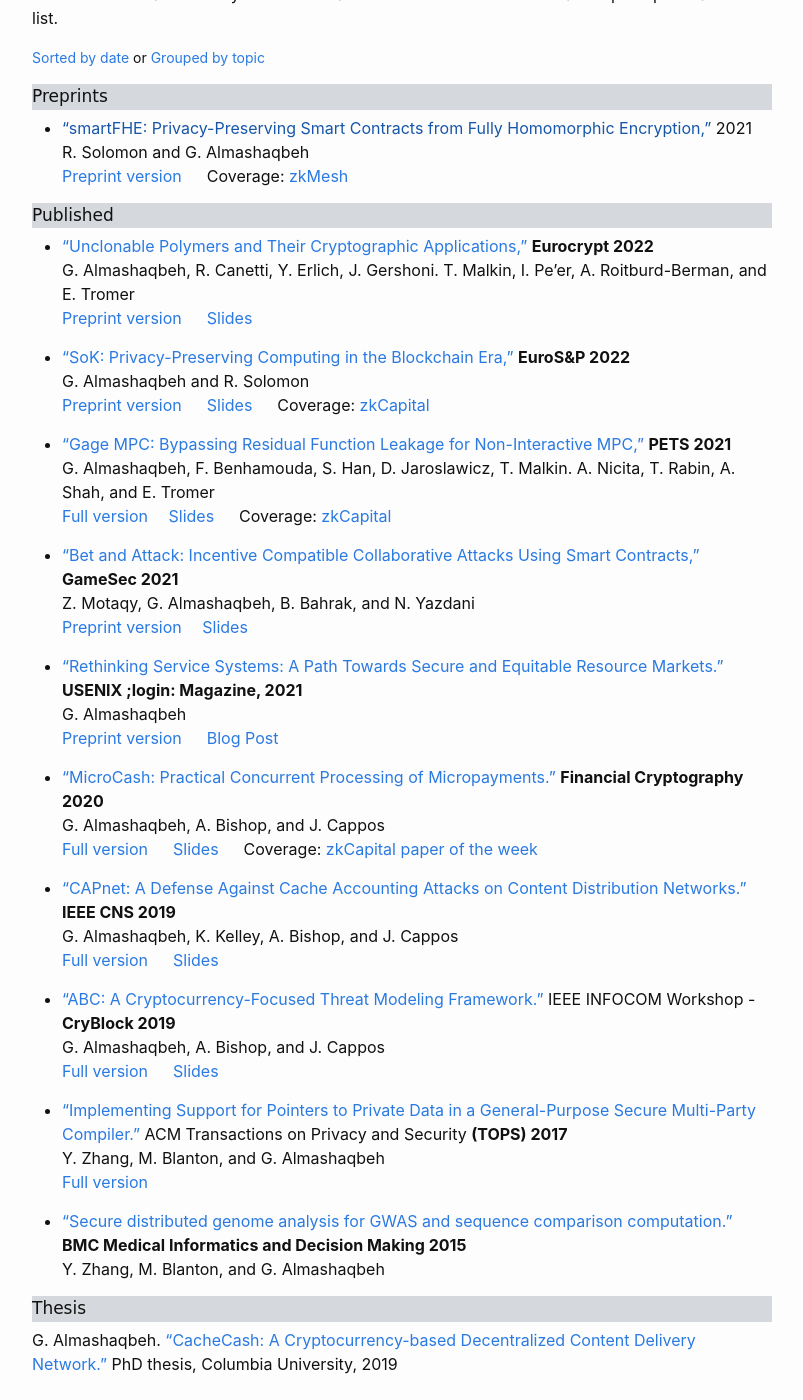
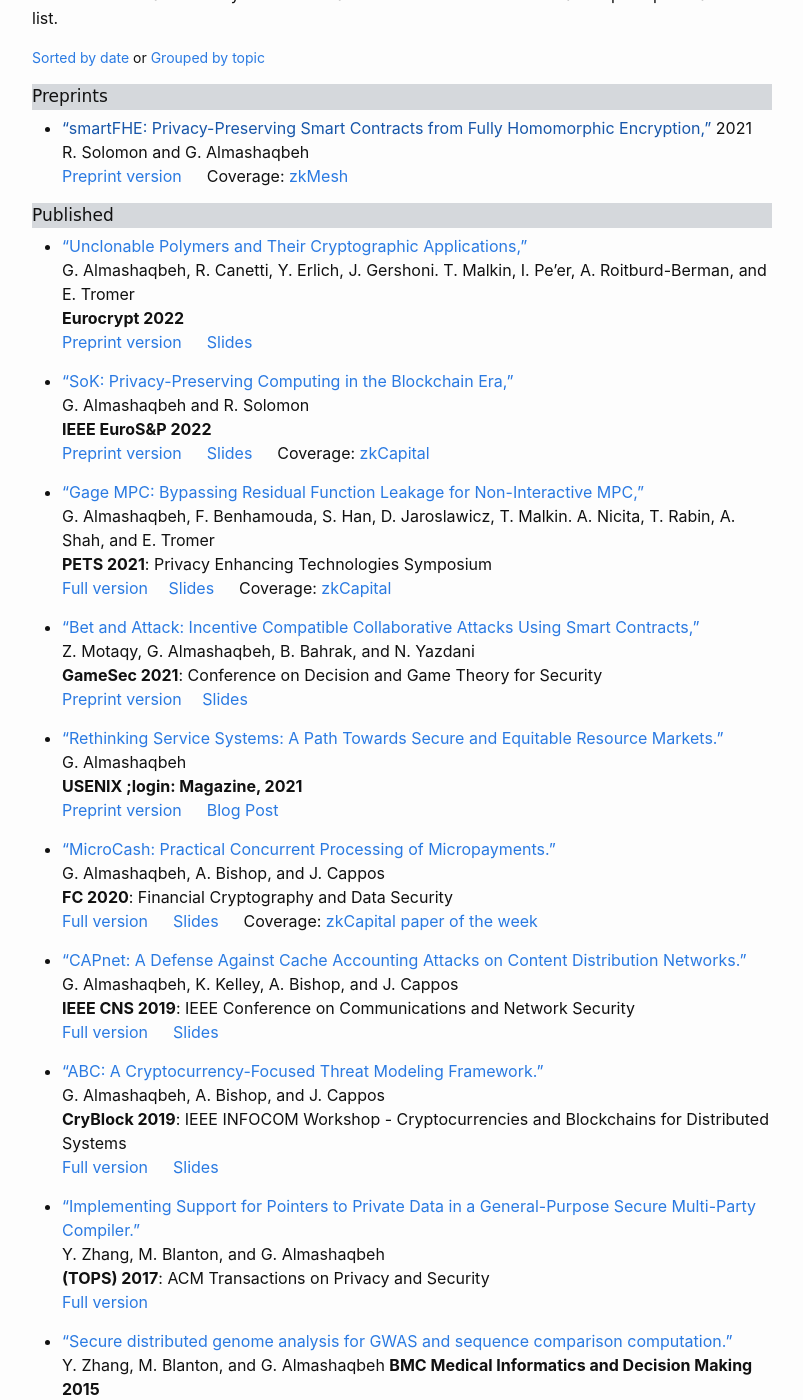
Before and after one commit to GhadaAlmashaqbeh/GhadaAlmashaqbeh.github.io, a Jekyll site: the page built from 02-publications.md, in a window 1280 px wide and 1400 px high, scrolled down 207 px. Shown: the whole window, without its empty margins (238-1041 px from the left). Built offline with Jekyll 4.4.1, drawn with Linux system fonts in a browser that asks for light colours.

Commit message:
edit index

```diff
--- a/02-publications.md
+++ b/02-publications.md
@@ -20,44 +20,54 @@ A selected list based on my current research interests. Check [here](https://sch
 
 <div style="font-family: 'Comic Sans MS'; font-size:17px; background-color:rgb(213, 216, 220);margin-bottom:6px;">Published</div>
 
-* ["Unclonable Polymers and Their Cryptographic Applications,"](https://link.springer.com/chapter/10.1007/978-3-031-06944-4_26) **Eurocrypt 2022**<br/>
+* ["Unclonable Polymers and Their Cryptographic Applications,"](https://link.springer.com/chapter/10.1007/978-3-031-06944-4_26)<br/>
   G. Almashaqbeh, R. Canetti, Y. Erlich, J. Gershoni. T. Malkin, I. Pe’er, A. Roitburd-Berman, and E. Tromer<br/>
+  **Eurocrypt 2022**<br/>
   [Preprint version](https://eprint.iacr.org/2022/658) &emsp; [Slides](../slides/eurocrypt22.pdf)
 
-* ["SoK: Privacy-Preserving Computing in the Blockchain Era,"](https://ieeexplore.ieee.org/document/9797340) **EuroS&P 2022**<br/>
+* ["SoK: Privacy-Preserving Computing in the Blockchain Era,"](https://ieeexplore.ieee.org/document/9797340)<br/>
   G. Almashaqbeh and R. Solomon <br/>
+  **IEEE EuroS&P 2022**<br/>
   [Preprint version](https://eprint.iacr.org/2021/727.pdf) &emsp; [Slides](../slides/sok-eurosp22.pdf) &emsp; Coverage: [zkCapital](https://zkcapital.substack.com/p/this-week-in-blockchain-research-def)
 
-* ["Gage MPC: Bypassing Residual Function Leakage for Non-Interactive MPC,"](https://sciendo.com/article/10.2478/popets-2021-0083) **PETS 2021**<br/>
+* ["Gage MPC: Bypassing Residual Function Leakage for Non-Interactive MPC,"](https://sciendo.com/article/10.2478/popets-2021-0083)<br/>
   G. Almashaqbeh, F. Benhamouda, S. Han, D. Jaroslawicz, T. Malkin. A. Nicita, T. Rabin, A. Shah, and E. Tromer<br/>
+  **PETS 2021**: Privacy Enhancing Technologies Symposium<br/>
   [Full version](https://eprint.iacr.org/2021/256)&emsp; [Slides](../slides/gagempc-pets-2021.pdf) &emsp; Coverage: [zkCapital](https://zkcapital.substack.com/p/this-week-in-blockchain-research-fb6)
 
-* ["Bet and Attack: Incentive Compatible Collaborative Attacks Using Smart Contracts,"](https://link.springer.com/chapter/10.1007/978-3-030-90370-1_16) **GameSec 2021**<br/>
+* ["Bet and Attack: Incentive Compatible Collaborative Attacks Using Smart Contracts,"](https://link.springer.com/chapter/10.1007/978-3-030-90370-1_16)<br/>
   Z. Motaqy, G. Almashaqbeh, B. Bahrak, and N. Yazdani <br/>
+  **GameSec 2021**: Conference on Decision and Game Theory for Security<br/>
   [Preprint version](https://arxiv.org/pdf/2010.12280.pdf)&emsp; [Slides](../slides/gamesec21.pdf)
 
-* ["Rethinking Service Systems: A Path Towards Secure and Equitable Resource Markets."](https://www.usenix.org/publications/loginonline/rethinking-service-systems) **USENIX ;login: Magazine, 2021**<br/>
+* ["Rethinking Service Systems: A Path Towards Secure and Equitable Resource Markets."](https://www.usenix.org/publications/loginonline/rethinking-service-systems)<br/>
   G. Almashaqbeh<br/>
+  **USENIX ;login: Magazine, 2021**<br/>
   [Preprint version](./preprint/almashaqbeh-login-21.pdf) &emsp; [Blog Post](https://blog.nucypher.com/the-path-towards-building-decentralized-services/)
 
-* ["MicroCash: Practical Concurrent Processing of Micropayments."](https://link.springer.com/chapter/10.1007/978-3-030-51280-4_13) **Financial Cryptography 2020**<br/>
+* ["MicroCash: Practical Concurrent Processing of Micropayments."](https://link.springer.com/chapter/10.1007/978-3-030-51280-4_13)<br/>
   G. Almashaqbeh, A. Bishop, and J. Cappos<br/>
+  **FC 2020**: Financial Cryptography and Data Security<br/>
   [Full version](https://arxiv.org/abs/1911.08520) &emsp; [Slides](../slides/microcash-fc-2020.pdf) &emsp; Coverage: [zkCapital paper of the week](https://zkcapital.substack.com/p/this-week-in-blockchain-research-92a)
 
-* ["CAPnet: A Defense Against Cache Accounting Attacks on Content Distribution Networks."](https://ieeexplore.ieee.org/document/8802825) **IEEE CNS 2019** <br/>
+* ["CAPnet: A Defense Against Cache Accounting Attacks on Content Distribution Networks."](https://ieeexplore.ieee.org/document/8802825)<br/>
   G. Almashaqbeh, K. Kelley, A. Bishop, and J. Cappos <br/>
+  **IEEE CNS 2019**: IEEE Conference on Communications and Network Security <br/>
   [Full version](https://arxiv.org/abs/1906.10272) &emsp; [Slides](../slides/capnet-cns-2019.pdf)
 
-* ["ABC: A Cryptocurrency-Focused Threat Modeling Framework."](https://ieeexplore.ieee.org/document/8845101) IEEE INFOCOM Workshop - **CryBlock 2019**  <br/>
+* ["ABC: A Cryptocurrency-Focused Threat Modeling Framework."](https://ieeexplore.ieee.org/document/8845101)<br/>
   G. Almashaqbeh, A. Bishop, and J. Cappos <br/>
+  **CryBlock 2019**: IEEE INFOCOM Workshop - Cryptocurrencies and Blockchains for Distributed Systems <br/>
   [Full version](https://arxiv.org/abs/1903.03422) &emsp; [Slides](../slides/abc-cryblock-2019.pdf)
 
-* ["Implementing Support for Pointers to Private Data in a General-Purpose Secure Multi-Party Compiler."](https://dl.acm.org/citation.cfm?id=3154600) ACM Transactions on Privacy and Security **(TOPS) 2017** <br/>
+* ["Implementing Support for Pointers to Private Data in a General-Purpose Secure Multi-Party Compiler."](https://dl.acm.org/citation.cfm?id=3154600)<br/>
   Y. Zhang, M. Blanton, and G. Almashaqbeh <br/>
+  **(TOPS) 2017**: ACM Transactions on Privacy and Security <br/>
   [Full version](https://arxiv.org/abs/1509.01763)
 
-* ["Secure distributed genome analysis for GWAS and sequence comparison computation."](https://bmcmedinformdecismak.biomedcentral.com/articles/10.1186/1472-6947-15-S5-S4) **BMC Medical Informatics and Decision Making 2015** <br/>
+* ["Secure distributed genome analysis for GWAS and sequence comparison computation."](https://bmcmedinformdecismak.biomedcentral.com/articles/10.1186/1472-6947-15-S5-S4)<br/>
 Y. Zhang, M. Blanton, and G. Almashaqbeh
+**BMC Medical Informatics and Decision Making 2015** <br/>
 
 
 <div style="font-family: 'Comic Sans MS'; font-size:17px; background-color:rgb(213, 216, 220);margin-bottom:6px;">Thesis</div>
```
